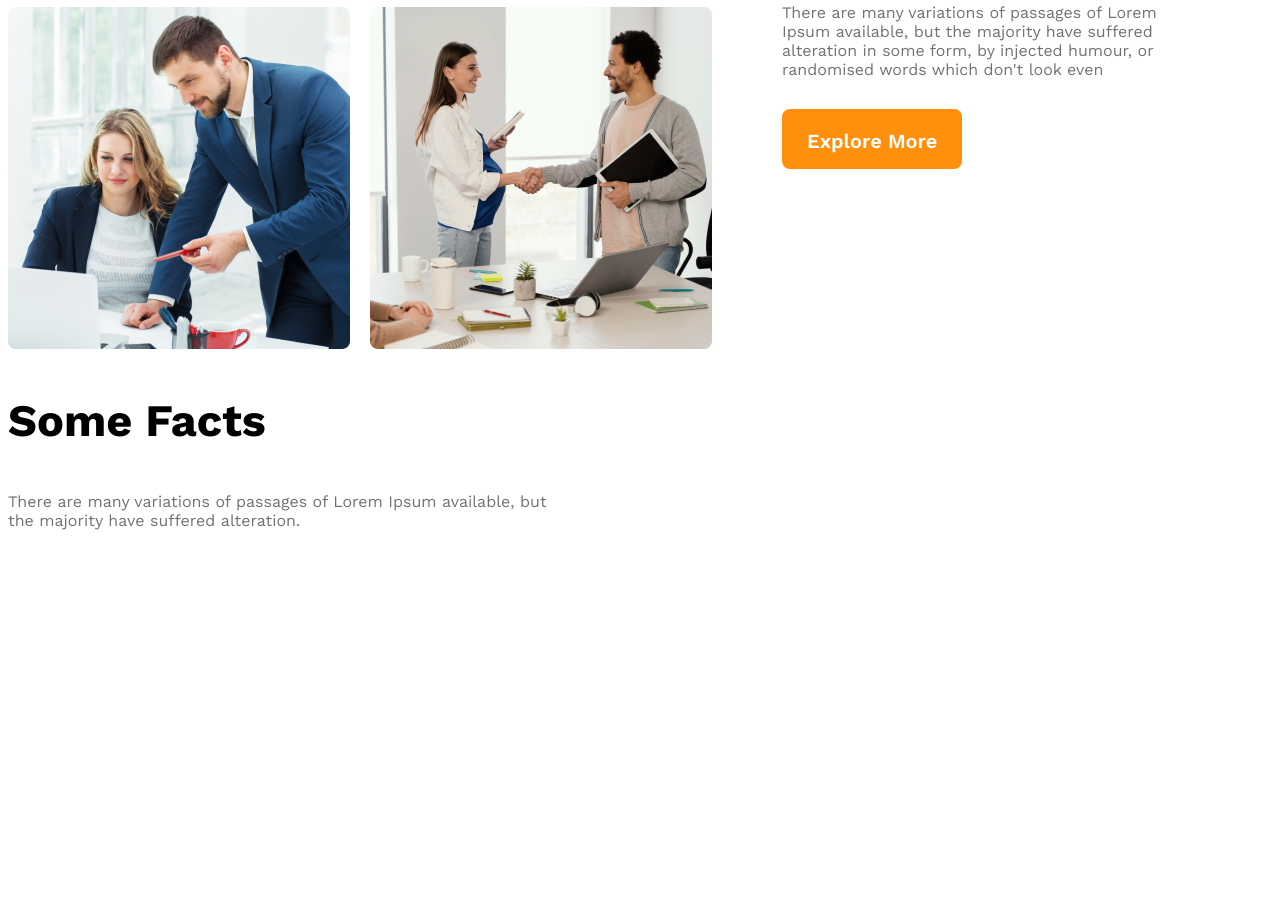
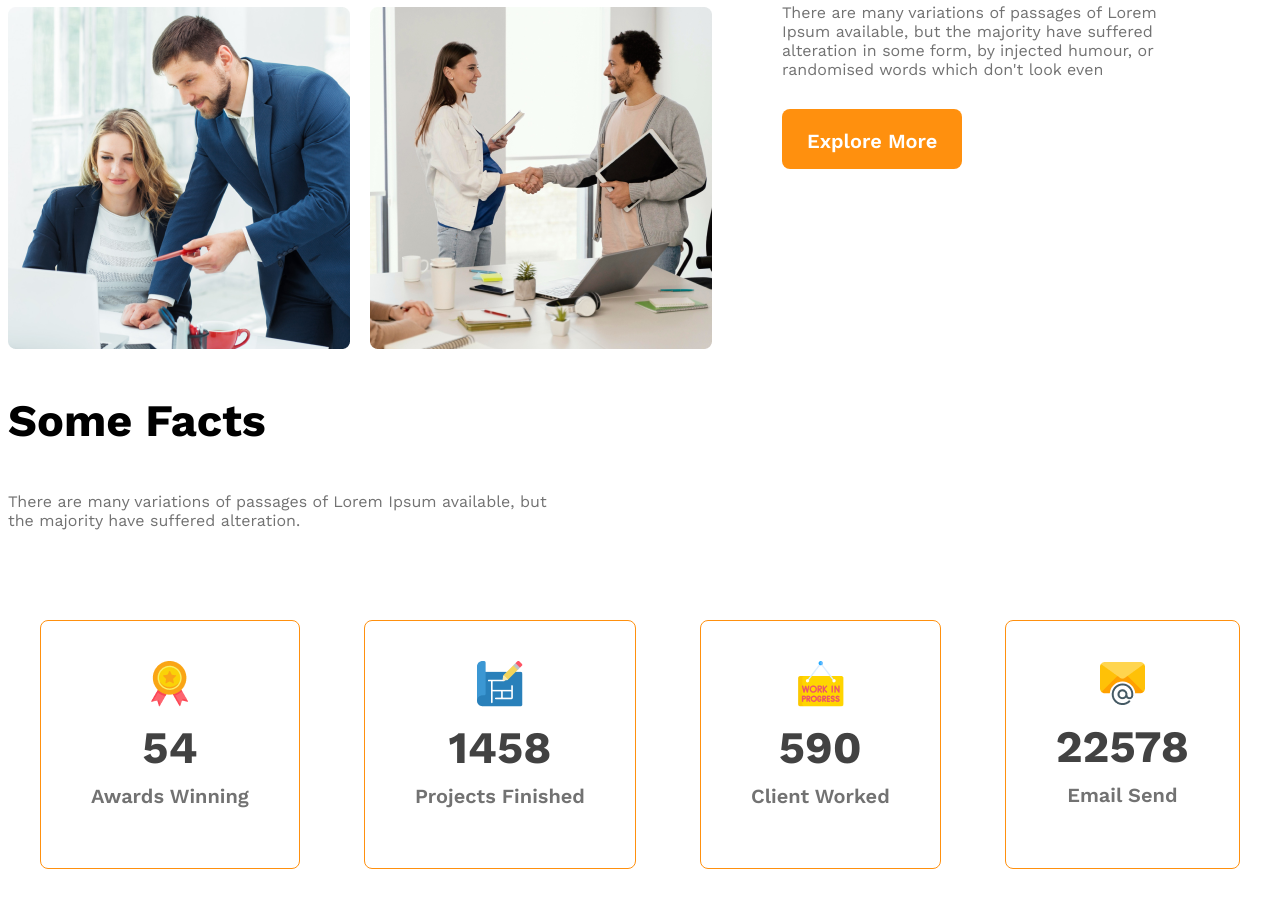
Before and after one commit to amrinkarim22/g3-architectt, a plain HTML site: page index.html in a window 1280 px wide. Shown: the part 1430-2337 px from the top of the page. Before the commit the page ends 2030 px from the top, so only its background shows below. Drawn offline with nearby package versions, Linux system fonts and the light colour scheme.

Commit message:
facts section done

```diff
--- a/index.html
+++ b/index.html
@@ -67,6 +67,29 @@
         <p class="facts-description">
             There are many variations of passages of Lorem Ipsum available, but <br> the majority have suffered alteration.
         </p>
+        <div class="facts-card-box">
+            <!-- .card*4>img+h2.card-stats+p.card-titile -->
+            <div class="card">
+                <img src="images/icons/ribon.png" alt="">
+                <h2 class="card-stats">54</h2>
+                <p class="card-title">Awards Winning</p>
+            </div>
+            <div class="card">
+                <img src="images/icons/projects.png" alt="">
+                <h2 class="card-stats">1458</h2>
+                <p class="card-title">Projects Finished</p>
+            </div>
+            <div class="card">
+                <img src="images/icons/customers.png" alt="">
+                <h2 class="card-stats">590</h2>
+                <p class="card-title">Client Worked</p>
+            </div>
+            <div class="card">
+                <img src="images/icons/email.png" alt="">
+                <h2 class="card-stats">22578</h2>
+                <p class="card-title">Email Send</p>
+            </div>
+        </div>
        </section>
 
     </main>
--- a/styles/style.css
+++ b/styles/style.css
@@ -28,7 +28,7 @@ nav li{
     font-weight: 500px;
     font-size: 18px;
 }
-nav li a{
+nav li a, .card-stats{
     text-decoration: none;
     color: #424242;
 }
@@ -96,7 +96,7 @@ main{
     font-weight: 600;
 }
 
-.gray{
+.gray, .card-title{
     color: #727272;
 }
 .orangee{
@@ -111,10 +111,39 @@ main{
 
 }
 /* facts section styles */
-.facts-title{
+.facts-title, .card-stats{
     font-size: 45px;
     font-weight: 700;
 }
+.facts-card-box{
+    display: flex;
+    justify-content: space-around;
+
+}
+
+.facts-card-box .card{
+
+    border: 1px solid #FF900E;
+    border-radius: 8px;
+    text-align: center;
+
+}
+.card{
+    margin-top: 60px;
+    padding: 40px 50px;
+
+
+}
+.card-stats{
+    margin-top: 10px;
+    margin-bottom: 10px;
+}
+.card-title{
+    font-size: 20px;
+    font-weight: 600;
+    margin-top: 5px;
+}
+
 
 
 
```
